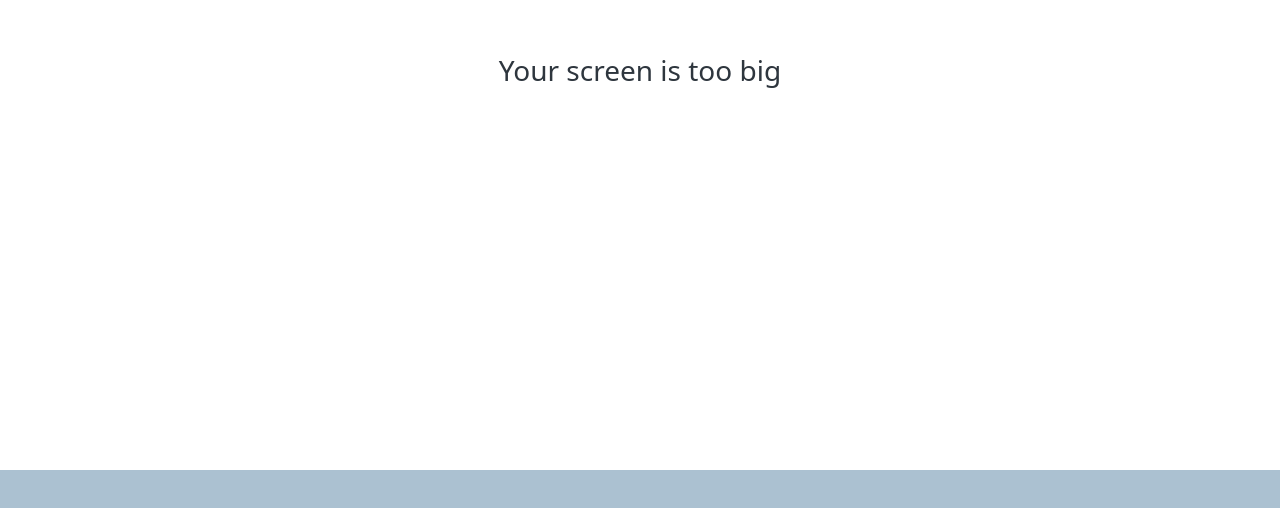
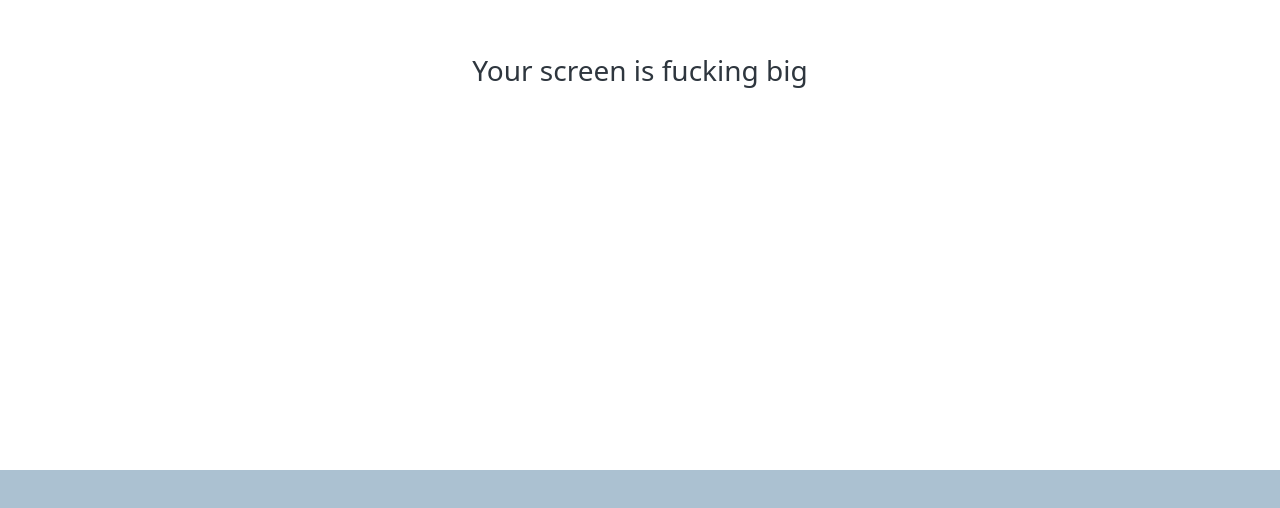
Before and after one commit to Munkt/kokoa-clone-2024, a plain HTML site: page chat.html in a window 1280 px wide. Shown: the part 330-838 px from the top of the page. Drawn offline with Linux system fonts and the light colour scheme; files whose address does not match are found by name.

Commit message:
too -> fucking

```diff
--- a/chat.html
+++ b/chat.html
@@ -73,7 +73,7 @@
     </div>
 
     <div id="no-mobile">
-      <span>Your screen is too big</span>
+      <span>Your screen is fucking big</span>
     </div>
 
     <script
```
